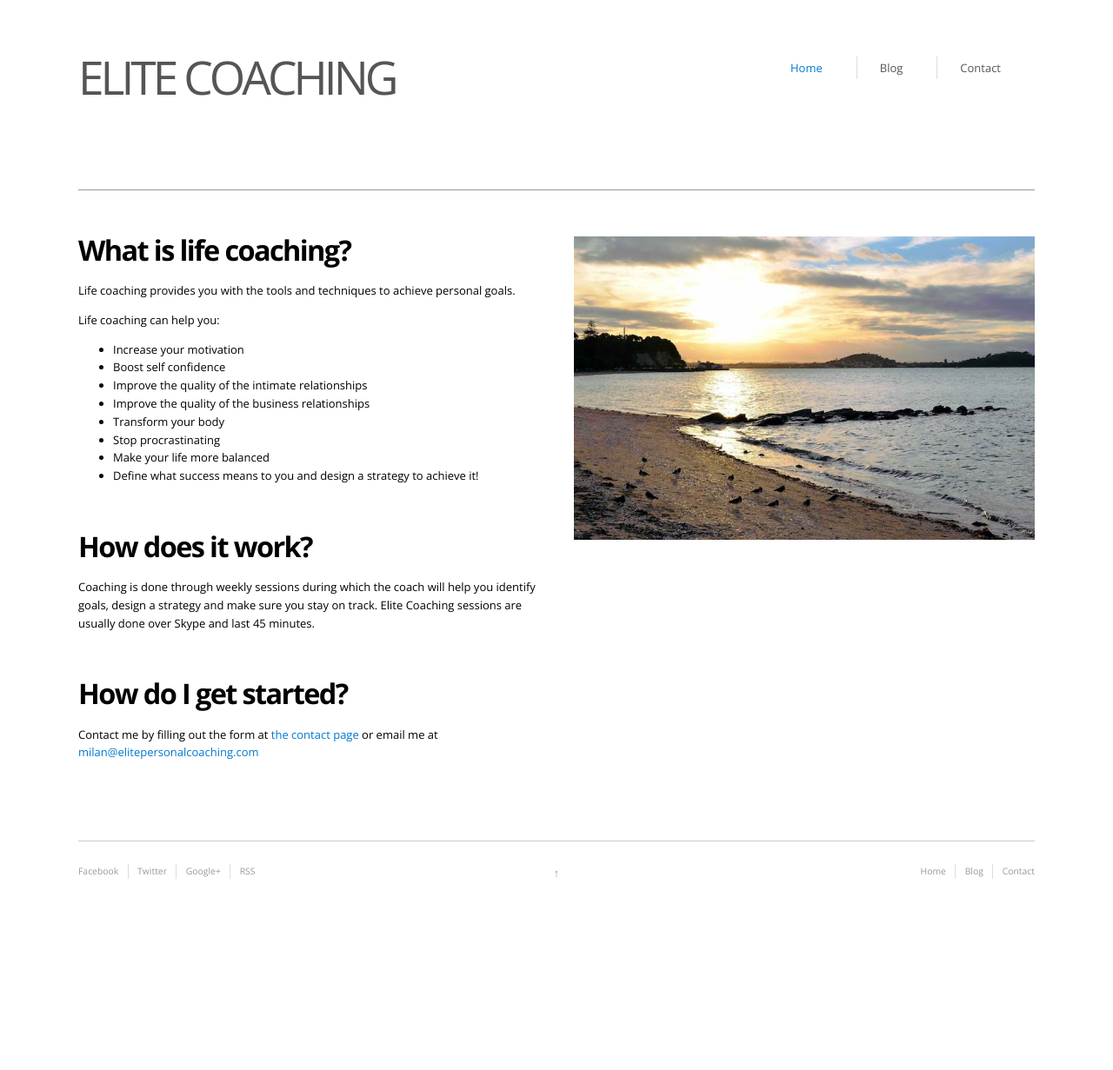
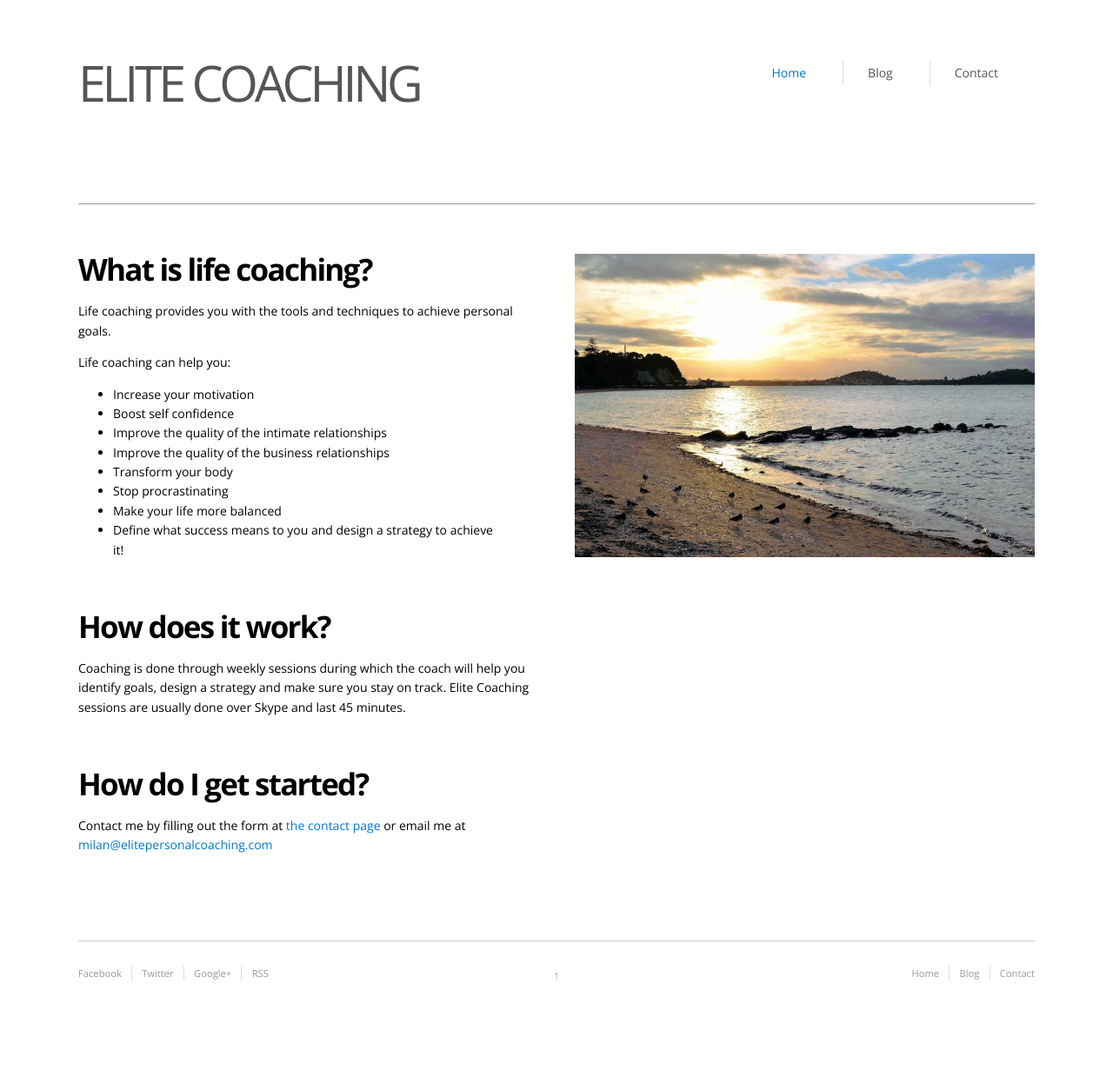
Before and after one commit to milandobrota/elitecoaching, a Jekyll site: the page index.html, which Jekyll copies as it is, in a window 1280 px wide. Shown: the whole page at 87% size. Built offline with Jekyll 4.4.1, drawn with Linux system fonts in a browser that asks for light colours; Markdown is read by kramdown in place of the engine named in the settings; before the commit the page ends 1106 px from its top, so only the background shows below that.

Commit message:
increasing font size to 14px

```diff
--- a/css/style.css
+++ b/css/style.css
@@ -29,7 +29,7 @@ html, button, input, select, textarea {
 	font-smoothing: antialiased;
 	text-shadow: 1px 1px 1px rgba(0,0,0,0.004);}
 
-body { margin: 0; font-size: 13px; line-height: 1.6; }
+body { margin: 0; font-size: 14px; line-height: 1.6; }
 
 a { color: #0078CF; font-weight: normal;
 	cursor: pointer;  text-decoration: none;
--- a/public/css/style.css
+++ b/public/css/style.css
@@ -29,7 +29,7 @@ html, button, input, select, textarea {
 	font-smoothing: antialiased;
 	text-shadow: 1px 1px 1px rgba(0,0,0,0.004);}
 
-body { margin: 0; font-size: 13px; line-height: 1.6; }
+body { margin: 0; font-size: 14px; line-height: 1.6; }
 
 a { color: #0078CF; font-weight: normal;
 	cursor: pointer;  text-decoration: none;
```
